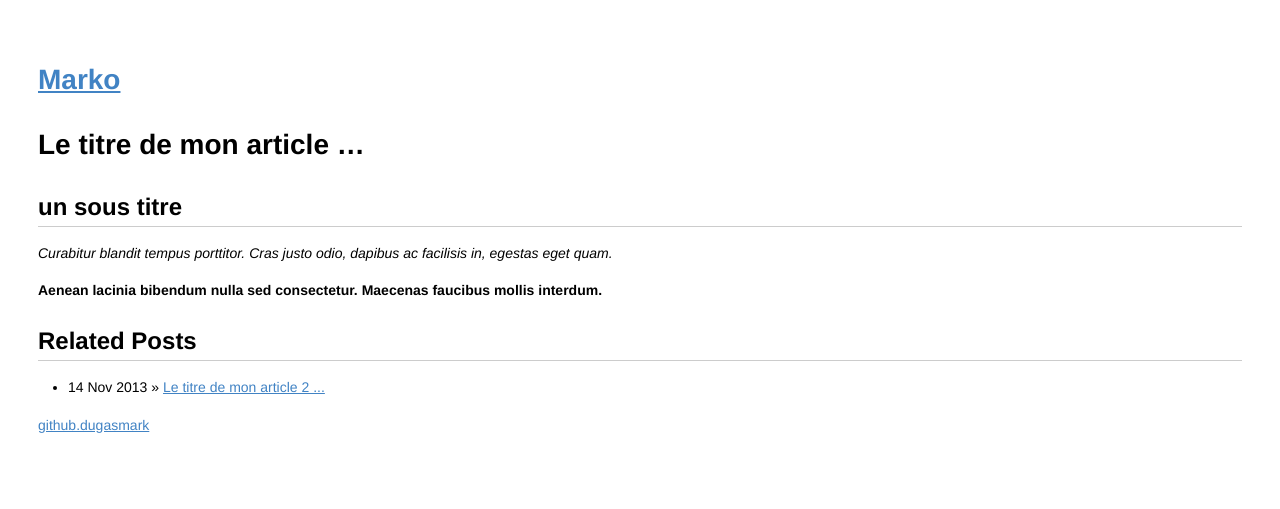
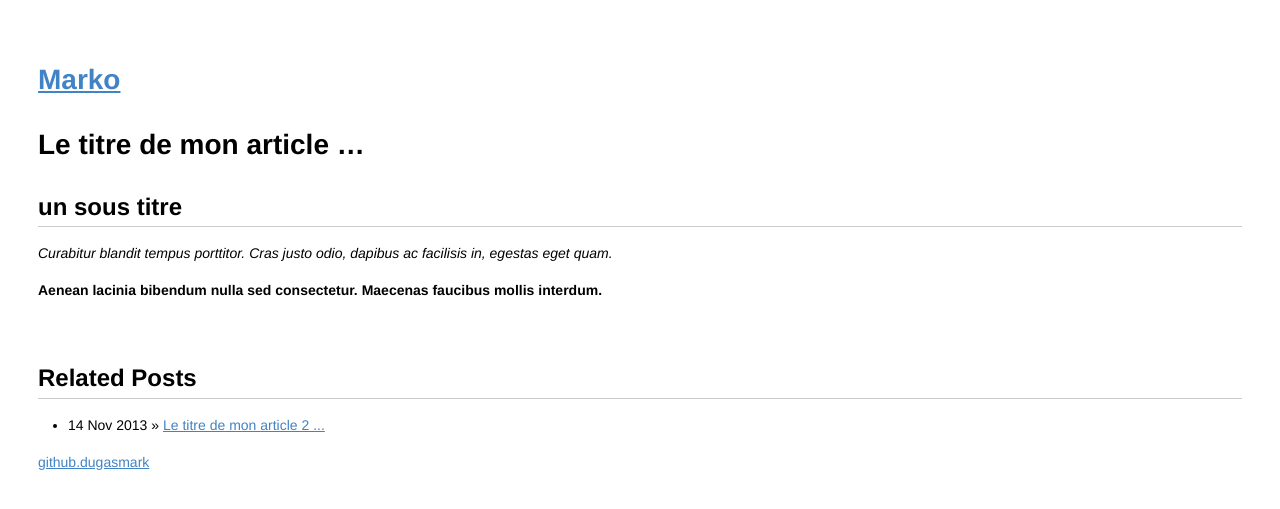
Before and after one commit to dugasmark/dugasmark.github.io, a Jekyll site: the page built from _posts/2013-11-15-TEST.md, in a window 1280 px wide. Shown: the top 509 px of the page. Built offline with Jekyll 4.4.1, drawn with Linux system fonts in a browser that asks for light colours; Markdown is read by kramdown in place of the engine named in the settings.

Commit message:
fix layout

```diff
--- a/_layouts/post.html
+++ b/_layouts/post.html
@@ -4,7 +4,7 @@
 <div id="post">
 	{{ content }}
 </div>
-
+<br/>
 <div id="related">
 	<h2>Related Posts</h2>
 	<ul class="posts">
--- a/index.html
+++ b/index.html
@@ -2,13 +2,12 @@
 layout: default
 ---
 <div id="home">
-	<div>
-		<br>
+
 	<h2>Blog Posts</h2>
 	<ul class="posts">
 		{% for post in site.posts %}
 			<li><span>{{ post.date | date_to_string }}</span> &raquo; <a href="{{ post.url }}">{{ post.title }}</a> <br>{{ post.info }}</li>
 		{% endfor %}
 	</ul>
+
 </div>
-</div>
```
Lines whose indentation alone changed are shown as unchanged.
